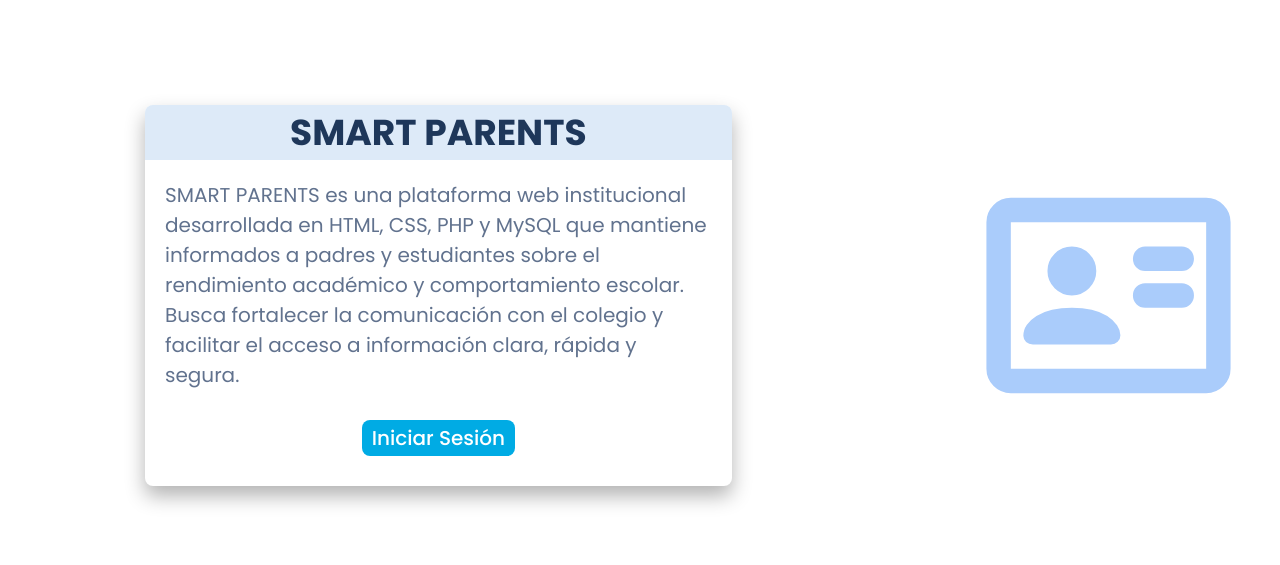
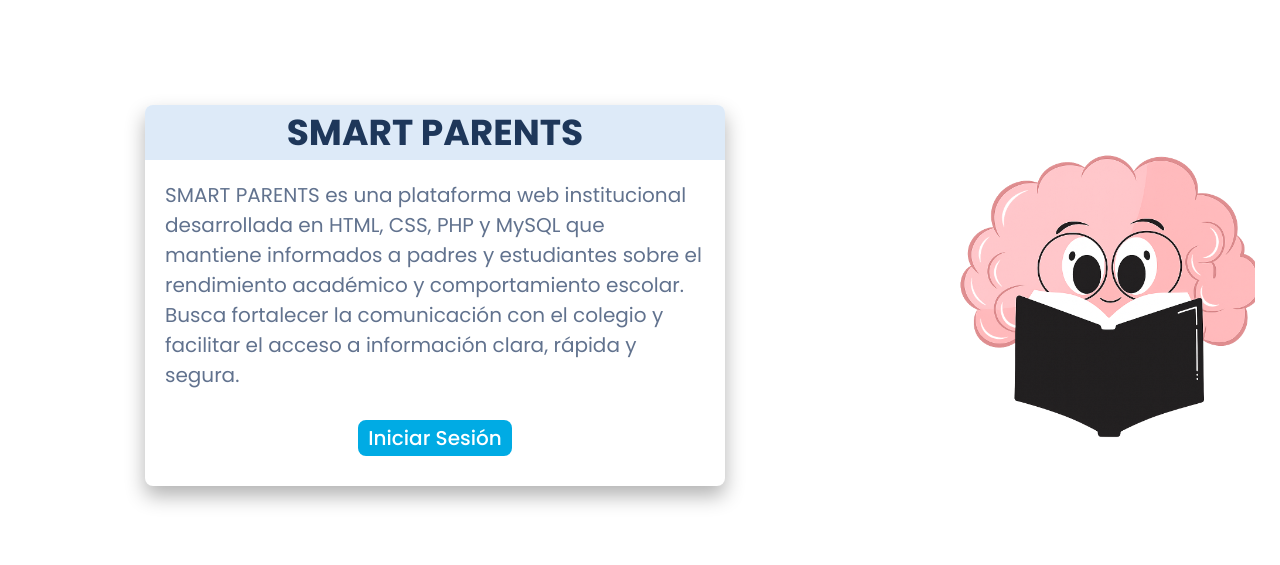
Before and after one commit to KxD547/smart-parents, a PHP site: page / in a window 1280 px wide. Shown: the part 50-615 px from the top of the page. Run offline with PHP 8.4, Linux system fonts and the light colour scheme.

Commit message:
arreglo de bugs

```diff
--- a/actions/auth/login.php
+++ b/actions/auth/login.php
@@ -10,7 +10,7 @@ if ($_SERVER["REQUEST_METHOD"] === "POST") {
   $pass = $_POST['pass'];
 
   //Login
-  $stmt = $conexion->prepare("SELECT id_usuario, password FROM usuarios WHERE identificacion = ?");
+  $stmt = $conexion->prepare("SELECT id_usuario, rol, password FROM usuarios WHERE identificacion = ?");
   $stmt->bind_param("s", $identificacion);
   $stmt->execute();
   $resultado = $stmt->get_result();
--- a/assets/css/index.css
+++ b/assets/css/index.css
@@ -50,6 +50,7 @@
 /* === MAIN === */
 .main {
   display: flex;
+  align-items: center;
   gap: 150px;
   /* Espaciado entre items */
 }
@@ -83,8 +84,4 @@
   justify-content: center;
 }
 
-.id_card {
-  width: 300px;
-}
-
 /* === MAIN === */
--- a/index.php
+++ b/index.php
@@ -49,7 +49,8 @@ if (isset($_SESSION['id_usuario'])) {
         </div>
       </div>
     </div>
-    <img class="id_card" src="assets/img/id_card.svg" alt="ilustracion de tarjeta">
+    <img class="id_card" src="/smart-parents/assets/img/cerebrosmart-parents.png" alt="ilustracion de tarjeta"
+      width="300px" height="300px">
   </main>
 </body>
 
```
